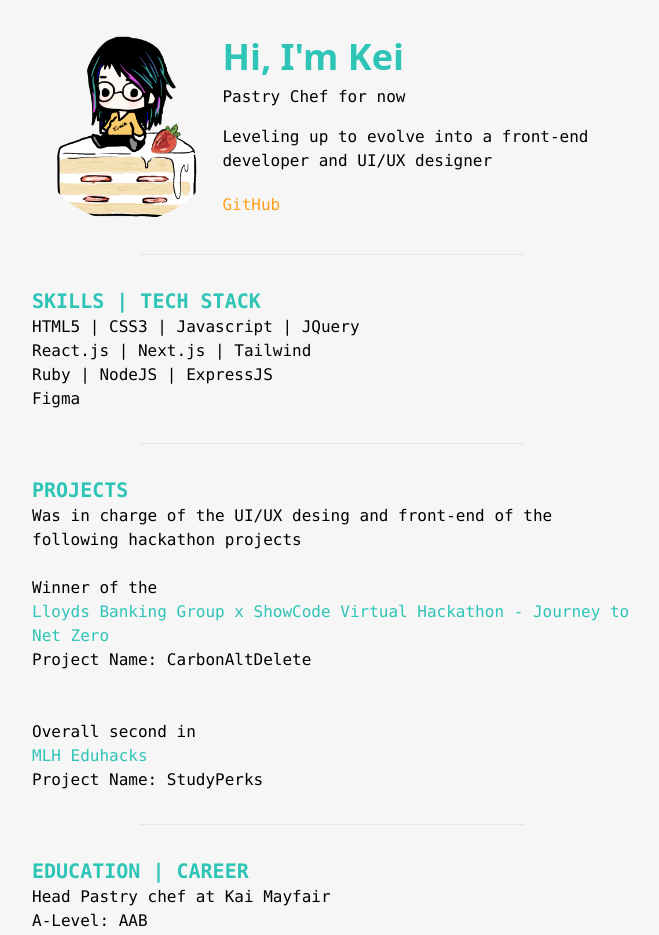
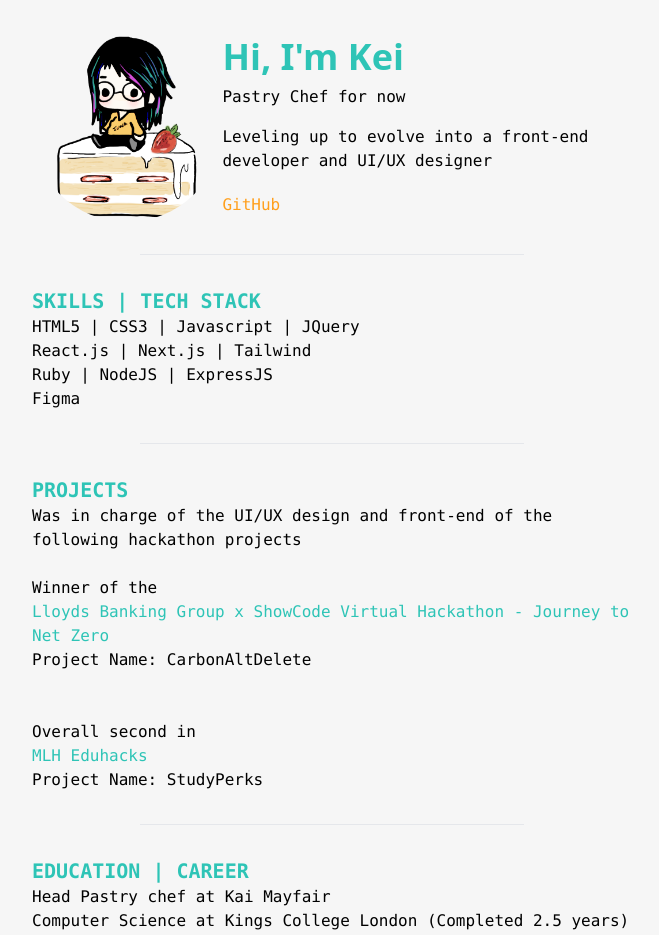
Before and after one commit to Fuwa-Kei/cv-tailwind, a Next.js app: page / in a window 1280 px wide. Shown: the top 935 px of the page, without its empty margins (308-967 px from the left). Built offline with nearby package versions, Linux system fonts and the light colour scheme; a web font is replaced by a local one.

Commit message:
Update index.js

```diff
--- a/pages/index.js
+++ b/pages/index.js
@@ -36,7 +36,7 @@
             <div>
               <hr className="mx-auto my-8 w-96 h-px bg-gray-200 border-0" />
                 <h2 className="text-xl text-[#2EC4B6] font-bold uppercase">Projects</h2>
-                <p>Was in charge of the UI/UX desing and front-end of the following hackathon projects</p>
+                <p>Was in charge of the UI/UX design and front-end of the following hackathon projects</p>
                 <br/>
                 <p>	Winner of the <br/> <span className=" text-[#2EC4B6]">Lloyds Banking Group x ShowCode Virtual Hackathon - Journey to Net Zero</span></p>
                 <ul>
@@ -52,6 +52,7 @@
               <hr className="mx-auto my-8 w-96 h-px bg-gray-200 border-0" />
                 <h2 className="text-xl text-[#2EC4B6] font-bold uppercase">Education | Career</h2>
                 <p>Head Pastry chef at Kai Mayfair</p>
+                <p>Computer Science at Kings College London &#40;Completed 2.5 years&#41;</p>
                 <p>A-Level: AAB</p>
             </div>
             <div className="text-center">
```
